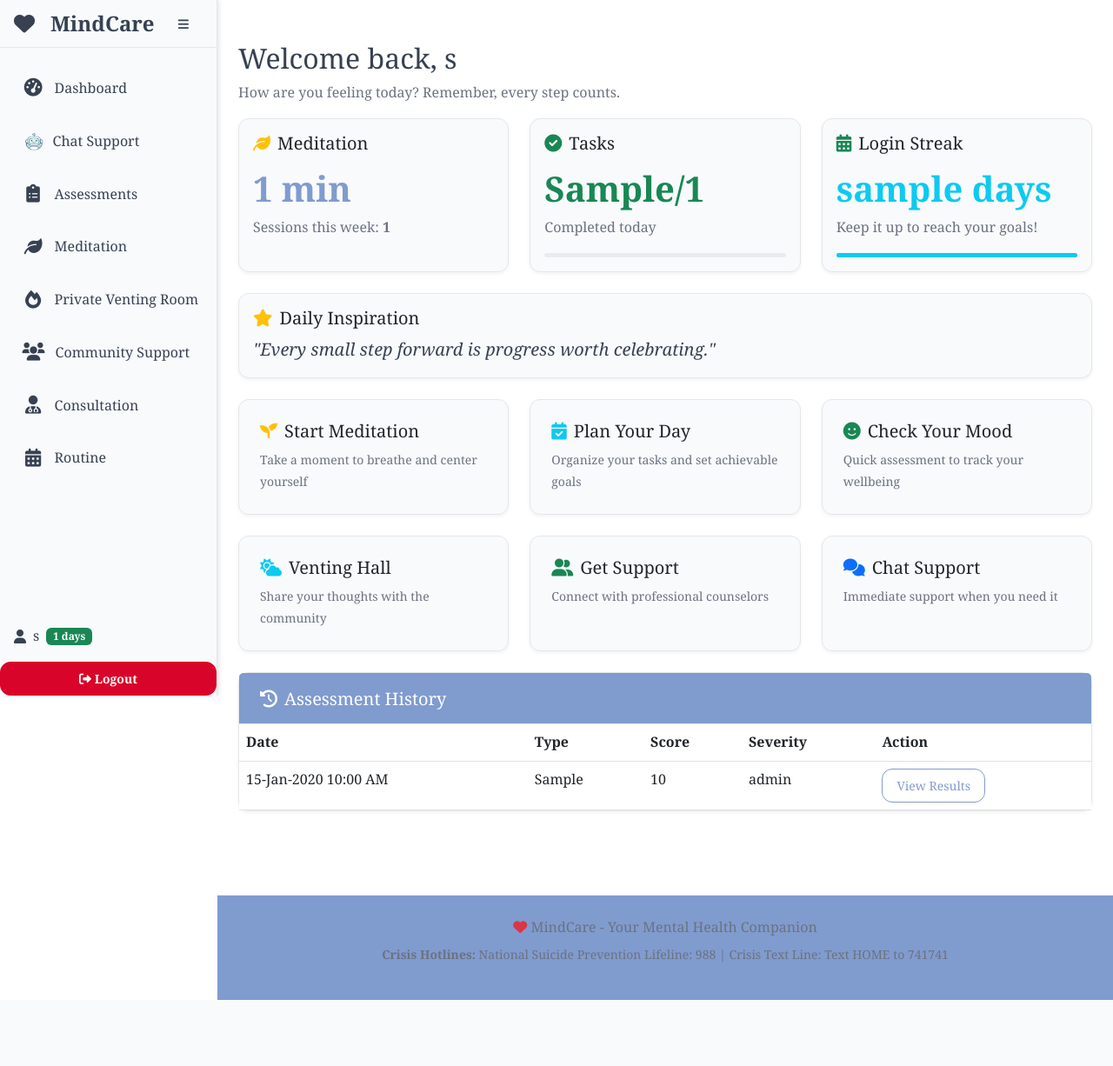
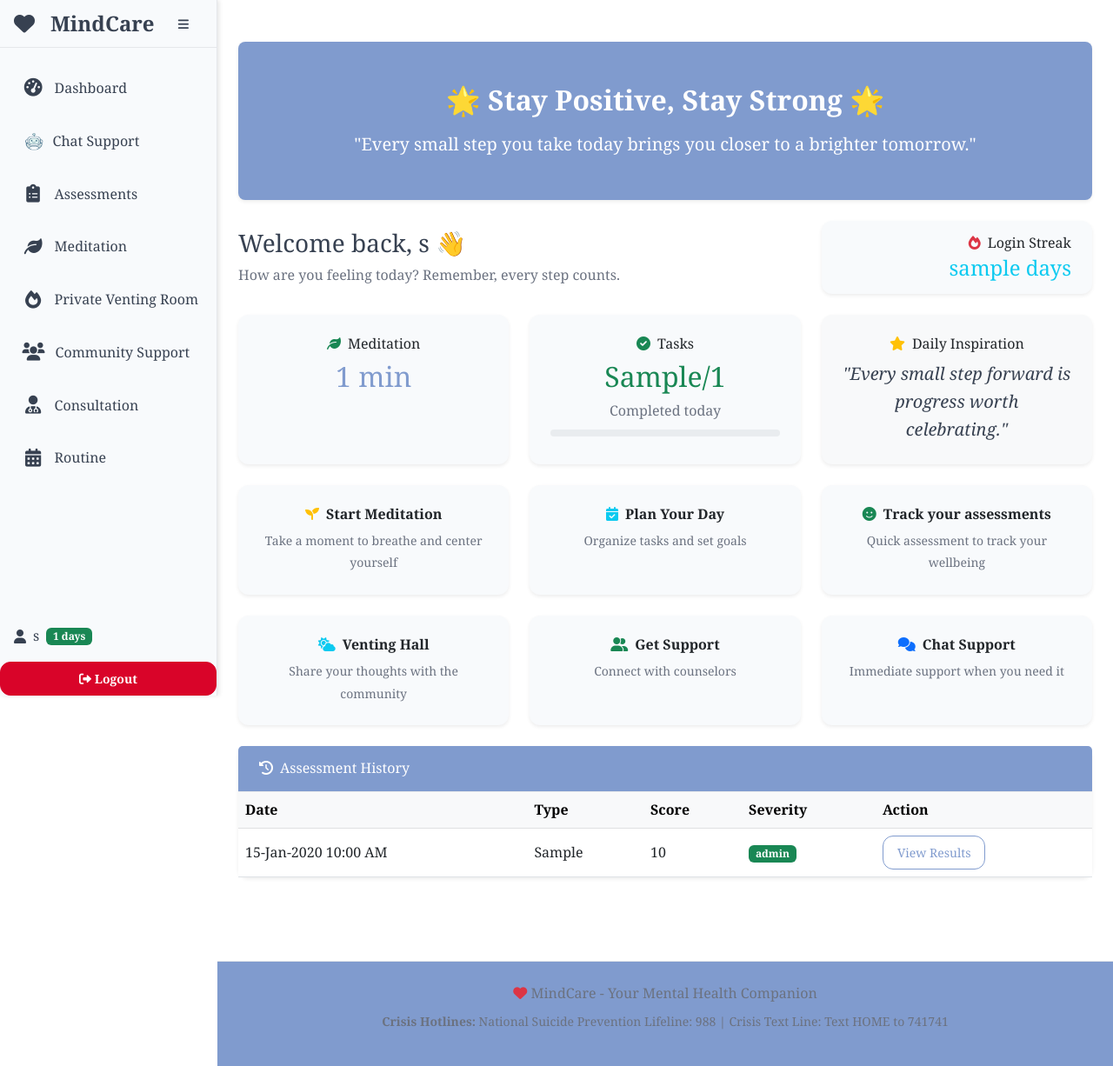
Before and after one commit to SarangRao20/SIH-MentalHealth, a Flask app: template templates/dashboard.html in a window 1280 px wide. Shown: the whole page at 87% size. Before the commit the page ends 1150 px from the top, so only its background shows below. Run offline with Flask 3, Linux system fonts and the light colour scheme; a user stored in the database is signed in; tables that the repository leaves empty hold one stand-in row (values such as "Sample post"); the template is opened without the code that fills it: values that come from a table or form of the project are taken from there, most other values are stand-ins (such as "Sample title", 1, 10 or a date in 2020); parts of the project's set-up code (start-up, migrations or seed data) failed here and were passed over.

Commit message:
dashboard betterment

```diff
--- a/templates/dashboard.html
+++ b/templates/dashboard.html
@@ -4,122 +4,134 @@
 
 {% block content %}
 <div class="container-fluid py-4">
-    <div class="row">
+
+    <!-- Motivation Banner -->
+    <div class="row mb-4">
         <div class="col-12">
-            <h1 class="h2">Welcome back, {{ current_user.full_name }}</h1>
-            <p class="text-muted">How are you feeling today? Remember, every step counts.</p>
+            <div class="card shadow-sm border-0 bg-periwinkle text-white text-center p-5 rounded-3">
+                <h2 class="fw-bold mb-3">🌟 Stay Positive, Stay Strong 🌟</h2>
+                <p class="lead mb-0">"Every small step you take today brings you closer to a brighter tomorrow."</p>
+            </div>
         </div>
     </div>
 
-    <div class="row g-4 mb-4">
-        <div class="col-lg-4 col-md-6">
-            <div class="card h-100">
-                <div class="card-body">
-                    <h5 class="card-title text-dark mb-3"><i class="fas fa-leaf text-warning me-2"></i>Meditation</h5>
-                    <h2 class="metric-value text-periwinkle">{{ total_minutes_meditated }} min</h2>
-                    <p class="card-text text-muted mb-3">Sessions this week: <strong>{{ weekly_sessions_count }}</strong></p>
-                </div>
-            </div>
+    <!-- Greeting & Streak -->
+    <div class="row mb-4 align-items-center">
+        <div class="col-lg-8 col-md-7">
+            <h1 class="h3">Welcome back, {{ current_user.full_name }} 👋</h1>
+            <p class="text-muted mb-0">How are you feeling today? Remember, every step counts.</p>
         </div>
-        <div class="col-lg-4 col-md-6">
-            <div class="card h-100">
-                <div class="card-body">
-                    <h5 class="card-title text-dark mb-3"><i class="fas fa-check-circle text-success me-2"></i>Tasks</h5>
-                    <h2 class="metric-value text-success">{{ tasks_completed }}/{{ total_tasks }}</h2>
-                    <p class="card-text text-muted mb-3">Completed today</p>
-                    <div class="progress" style="height: 5px;">
-                        <div class="progress-bar bg-success {{ 'w-' ~ tasks_progress|default(0) }}" role="progressbar" aria-valuenow="{{ tasks_progress|default(0) }}" aria-valuemin="0" aria-valuemax="100"></div>
-                    </div>
-                </div>
-            </div>
-        </div>
-        <div class="col-lg-4 col-md-6">
-            <div class="card h-100">
-                <div class="card-body">
-                    <h5 class="card-title text-dark mb-3"><i class="fas fa-calendar-alt text-success me-2"></i>Login Streak</h5>
-                    <h2 class="metric-value text-info">{{ login_streak }} day{{ 's' if login_streak != 1 }}</h2>
-                    <p class="card-text text-muted mb-3">Keep it up to reach your goals!</p>
-                    <div class="progress" style="height: 5px;">
-                        <div class="progress-bar bg-info" role="progressbar" style="width: 100%;" aria-valuenow="100" aria-valuemin="0" aria-valuemax="100"></div>
-                    </div>
+        <div class="col-lg-4 col-md-5 text-md-end mt-3 mt-md-0">
+            <div class="card shadow-sm border-0">
+                <div class="card-body py-3 px-4">
+                    <h6 class="text-dark mb-1"><i class="fas fa-fire text-danger me-2"></i>Login Streak</h6>
+                    <h4 class="text-info mb-0">{{ login_streak }} day{{ 's' if login_streak != 1 }}</h4>
                 </div>
             </div>
         </div>
     </div>
 
-    <div class="row mb-4">
-        <div class="col-12">
-            <div class="card h-100">
-                <div class="card-body">
-                    <h5 class="card-title text-dark mb-2"><i class="fas fa-star text-warning me-2"></i>Daily Inspiration</h5>
-                    <p class="card-text lead fst-italic">"Every small step forward is progress worth celebrating."</p>
+    <!-- Key Metrics -->
+    <div class="row g-4 mb-4">
+        <div class="col-lg-4 col-md-6">
+            <div class="card h-100 shadow-sm border-0">
+                <div class="card-body text-center p-4">
+                    <h6 class="text-dark mb-2"><i class="fas fa-leaf text-success me-2"></i>Meditation</h6>
+                    <h2 class="text-periwinkle">{{ total_minutes_meditated }} min</h2>
+                </div>
+            </div>
+        </div>
+        <div class="col-lg-4 col-md-6">
+            <div class="card h-100 shadow-sm border-0">
+                <div class="card-body text-center p-4">
+                    <h6 class="text-dark mb-2"><i class="fas fa-check-circle text-success me-2"></i>Tasks</h6>
+                    <h2 class="text-success">{{ tasks_completed }}/{{ total_tasks }}</h2>
+                    <p class="text-muted mb-2">Completed today</p>
+                    <div class="progress" style="height: 8px;">
+                        <div class="progress-bar bg-success" style="width: {{ tasks_progress|default(0) }}%;"
+                             role="progressbar" aria-valuenow="{{ tasks_progress|default(0) }}" aria-valuemin="0" aria-valuemax="100">
+                        </div>
+                    </div>
+                </div>
+            </div>
+        </div>
+        <div class="col-lg-4 col-md-12">
+            <div class="card h-100 shadow-sm border-0 bg-light">
+                <div class="card-body d-flex flex-column justify-content-center text-center p-4">
+                    <h6 class="text-dark mb-2"><i class="fas fa-star text-warning me-2"></i>Daily Inspiration</h6>
+                    <p class="lead fst-italic mb-0">"Every small step forward is progress worth celebrating."</p>
                 </div>
             </div>
         </div>
     </div>
 
-    <div class="row g-4">
+    <!-- Quick Actions -->
+    <div class="row g-4 mb-4">
         <div class="col-md-4">
-            <div class="card h-100 action-card">
-                <a href="{{ url_for('meditation') }}" class="d-block text-decoration-none text-dark p-4">
-                    <h5 class="mb-2"><i class="fas fa-seedling text-warning me-2"></i>Start Meditation</h5>
+            <div class="card action-card h-100 shadow-sm border-0 text-center">
+                <a href="{{ url_for('meditation') }}" class="d-block p-4 text-dark text-decoration-none">
+                    <h6 class="fw-semibold"><i class="fas fa-seedling text-warning me-2"></i>Start Meditation</h6>
                     <small class="text-muted">Take a moment to breathe and center yourself</small>
                 </a>
             </div>
         </div>
         <div class="col-md-4">
-            <div class="card h-100 action-card">
-                <a href="{{ url_for('routine') }}" class="d-block text-decoration-none text-dark p-4">
-                    <h5 class="mb-2"><i class="fas fa-calendar-check text-info me-2"></i>Plan Your Day</h5>
-                    <small class="text-muted">Organize your tasks and set achievable goals</small>
+            <div class="card action-card h-100 shadow-sm border-0 text-center">
+                <a href="{{ url_for('routine') }}" class="d-block p-4 text-dark text-decoration-none">
+                    <h6 class="fw-semibold"><i class="fas fa-calendar-check text-info me-2"></i>Plan Your Day</h6>
+                    <small class="text-muted">Organize tasks and set goals</small>
                 </a>
             </div>
         </div>
         <div class="col-md-4">
-            <div class="card h-100 action-card">
-                <a href="{{ url_for('assessments') }}" class="d-block text-decoration-none text-dark p-4">
-                    <h5 class="mb-2"><i class="fas fa-smile text-success me-2"></i>Check Your Mood</h5>
+            <div class="card action-card h-100 shadow-sm border-0 text-center">
+                <a href="{{ url_for('assessments') }}" class="d-block p-4 text-dark text-decoration-none">
+                    <h6 class="fw-semibold"><i class="fas fa-smile text-success me-2"></i>Track your assessments</h6>
                     <small class="text-muted">Quick assessment to track your wellbeing</small>
                 </a>
             </div>
         </div>
+    </div>
+
+    <div class="row g-4 mb-4">
         <div class="col-md-4">
-            <div class="card h-100 action-card">
-                <a href="{{ url_for('venting_hall') }}" class="d-block text-decoration-none text-dark p-4">
-                    <h5 class="mb-2"><i class="fas fa-cloud-sun text-info me-2"></i>Venting Hall</h5>
+            <div class="card action-card h-100 shadow-sm border-0 text-center">
+                <a href="{{ url_for('venting_hall') }}" class="d-block p-4 text-dark text-decoration-none">
+                    <h6 class="fw-semibold"><i class="fas fa-cloud-sun text-info me-2"></i>Venting Hall</h6>
                     <small class="text-muted">Share your thoughts with the community</small>
                 </a>
             </div>
         </div>
         <div class="col-md-4">
-            <div class="card h-100 action-card">
-                <a href="{{ url_for('consultation') }}" class="d-block text-decoration-none text-dark p-4">
-                    <h5 class="mb-2"><i class="fas fa-user-friends text-success me-2"></i>Get Support</h5>
-                    <small class="text-muted">Connect with professional counselors</small>
+            <div class="card action-card h-100 shadow-sm border-0 text-center">
+                <a href="{{ url_for('consultation') }}" class="d-block p-4 text-dark text-decoration-none">
+                    <h6 class="fw-semibold"><i class="fas fa-user-friends text-success me-2"></i>Get Support</h6>
+                    <small class="text-muted">Connect with counselors</small>
                 </a>
             </div>
         </div>
         <div class="col-md-4">
-            <div class="card h-100 action-card">
-                <a href="{{ url_for('chatbot') }}" class="d-block text-decoration-none text-dark p-4">
-                    <h5 class="mb-2"><i class="fas fa-comments text-primary me-2"></i>Chat Support</h5>
+            <div class="card action-card h-100 shadow-sm border-0 text-center">
+                <a href="{{ url_for('chatbot') }}" class="d-block p-4 text-dark text-decoration-none">
+                    <h6 class="fw-semibold"><i class="fas fa-comments text-primary me-2"></i>Chat Support</h6>
                     <small class="text-muted">Immediate support when you need it</small>
                 </a>
             </div>
         </div>
     </div>
 
+    <!-- Assessment History -->
     <div class="row mt-4">
         <div class="col-12">
-            <div class="card">
-                <div class="card-header bg-periwinkle text-white border-periwinkle-top">
-                    <h5 class="mb-0"><i class="fas fa-history me-2"></i>Assessment History</h5>
+            <div class="card shadow-sm border-0">
+                <div class="card-header bg-periwinkle text-white">
+                    <h6 class="mb-0"><i class="fas fa-history me-2"></i>Assessment History</h6>
                 </div>
                 <div class="card-body p-0">
                     {% if recent_assessments and recent_assessments|length > 0 %}
                     <div class="table-responsive">
-                        <table class="table mb-0">
-                            <thead>
+                        <table class="table mb-0 align-middle">
+                            <thead class="table-light">
                                 <tr>
                                     <th>Date</th>
                                     <th>Type</th>
@@ -134,9 +146,17 @@
                                     <td>{{ assessment.completed_at.strftime('%d-%b-%Y %I:%M %p') }}</td>
                                     <td>{{ assessment.assessment_type }}</td>
                                     <td>{{ assessment.score }}</td>
-                                    <td>{{ assessment.severity_level }}</td>
                                     <td>
-                                        <a href="{{ url_for('assessment_results', assessment_id=assessment.id) }}" class="btn btn-sm btn-outline-primary">View Results</a>
+                                        <span class="badge
+                                            {% if assessment.severity_level == 'High' %} bg-danger
+                                            {% elif assessment.severity_level == 'Moderate' %} bg-warning
+                                            {% else %} bg-success {% endif %}">
+                                            {{ assessment.severity_level }}
+                                        </span>
+                                    </td>
+                                    <td>
+                                        <a href="{{ url_for('assessment_results', assessment_id=assessment.id) }}"
+                                           class="btn btn-sm btn-outline-primary">View Results</a>
                                     </td>
                                 </tr>
                                 {% endfor %}
@@ -150,5 +170,6 @@
             </div>
         </div>
     </div>
+
 </div>
 {% endblock %}
```
